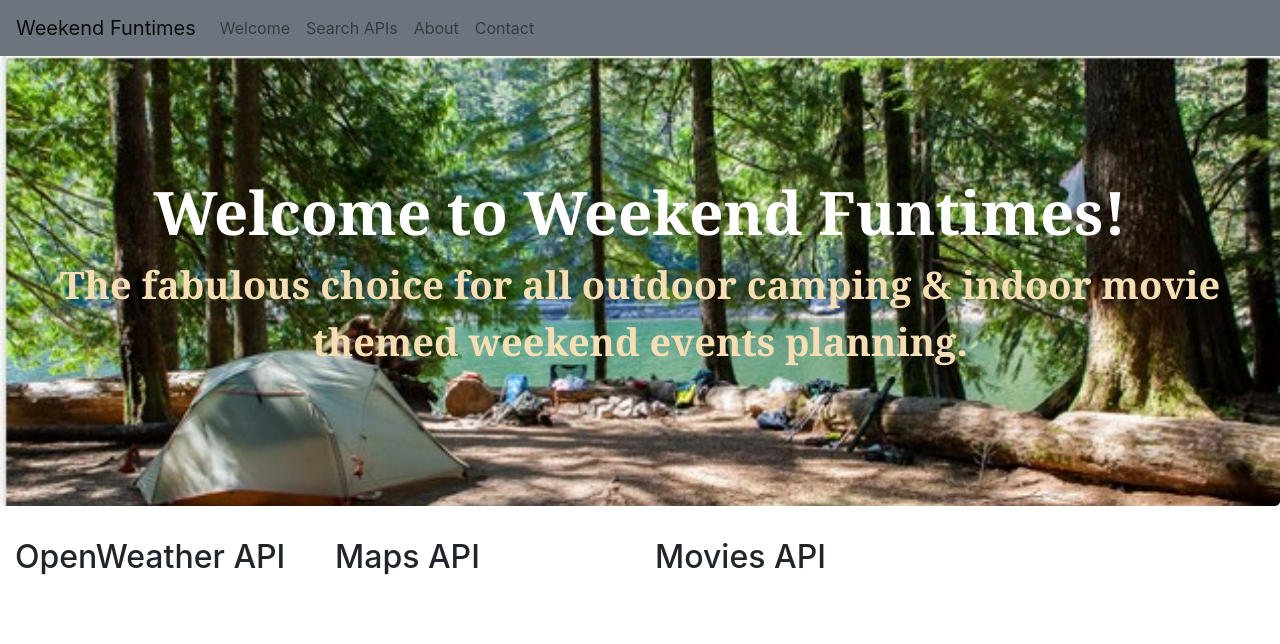
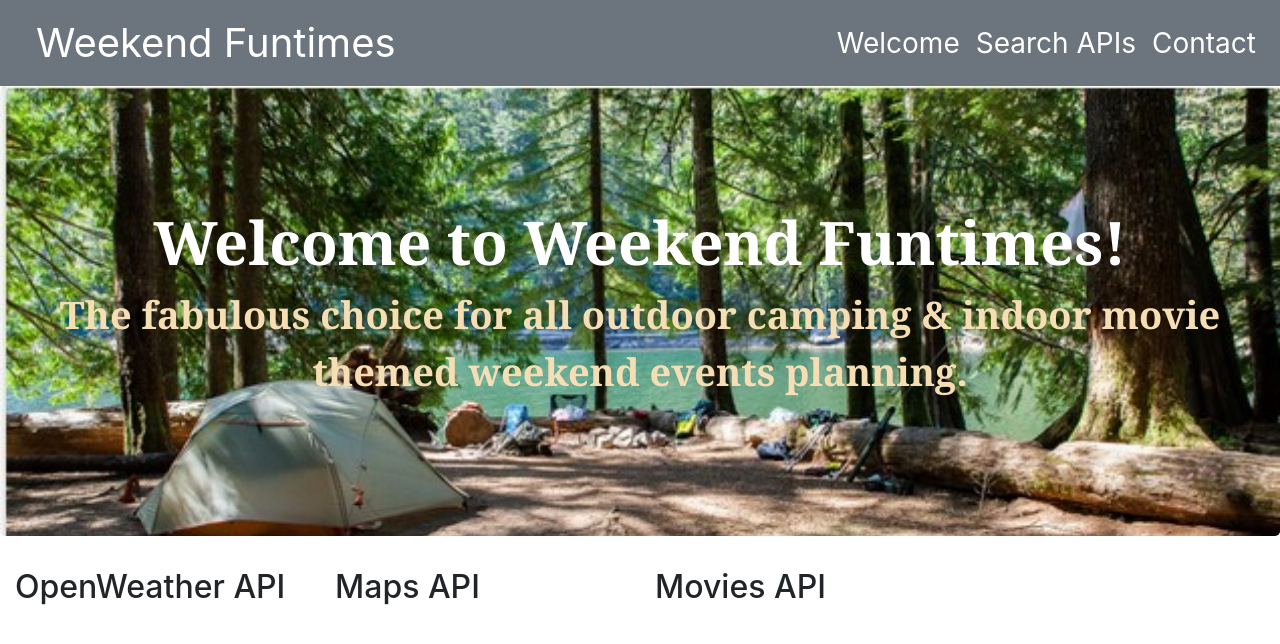
Before and after one commit to abuttle2/weekend-funtimes, a plain HTML site: page index.html in a window 1280 px wide. Drawn offline with nearby package versions, Linux system fonts and the light colour scheme.

Commit message:
added css styling to navbar

```diff
--- a/assets/css/style.css
+++ b/assets/css/style.css
@@ -1,15 +1,19 @@
+/* Adding styles to Navbar  */
+.navbar .navbar-brand {
+    color: #fff;
+    font-size: 40px;
+    padding-left: 20px;
+    padding-right: 10px;
+    margin-left: 0;
+}
+.navbar .navbar-nav  {
+    margin: 0 0 0 auto;
+ }
 
-
-
-
-
-
-
-
-
-
-
-
+ .navbar .nav-item a{
+     color: white !important;
+     font-size: 28px;
+ }
 
 
 
--- a/index.html
+++ b/index.html
@@ -27,9 +27,9 @@
             <li class="nav-item">
                <a class="nav-link" href="#my-wk1">Search APIs</a>
             </li>
-            <li class="nav-item">
+            <!-- <li class="nav-item">
               <a class="nav-link" href="#abt-section1">About</a>
-            </li>
+            </li> -->
             <li class="nav-item">
               <a class="nav-link" href="#ct-section1">Contact</a>
           </ul>
```
